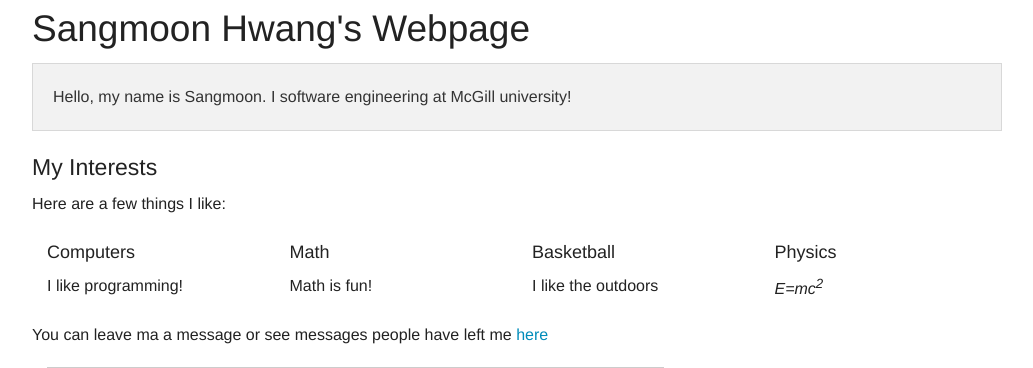
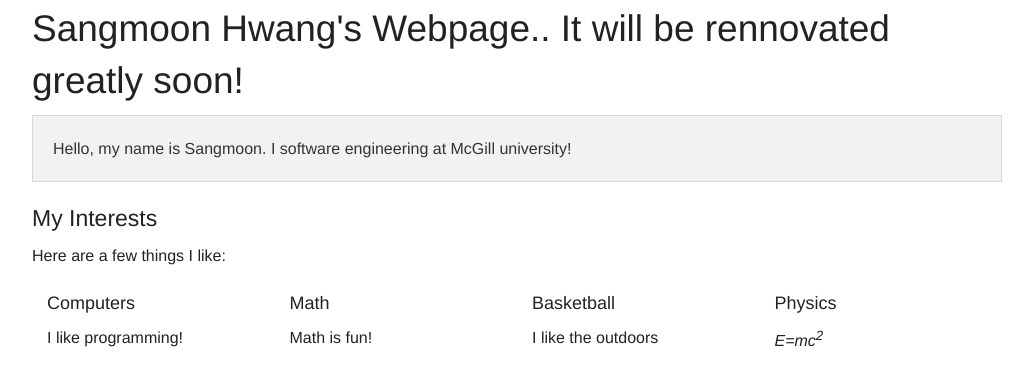
Before and after one commit to sangmoonhwang/webpractice, a Flask app: page / in a window 1280 px wide. Shown: the top 368 px of the page, without its empty margins (123-1156 px from the left). Run offline with Flask 2, Linux system fonts and the light colour scheme; parts of the project's set-up code (start-up, migrations or seed data) failed here and were passed over.

Commit message:
updated header

```diff
--- a/templates/index.html
+++ b/templates/index.html
@@ -5,7 +5,7 @@
 {% endblock %}
 
 {% block body %}
-<h2> Sangmoon Hwang's Webpage </h2>
+<h2> Sangmoon Hwang's Webpage.. It will be rennovated greatly soon! </h2>
 
 <div class='panel'>
   <p>
```
